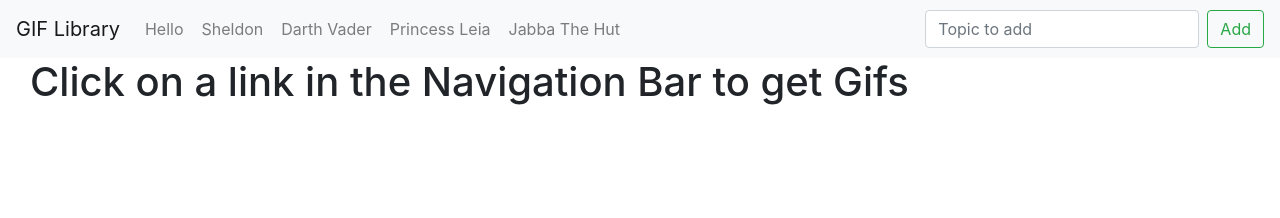
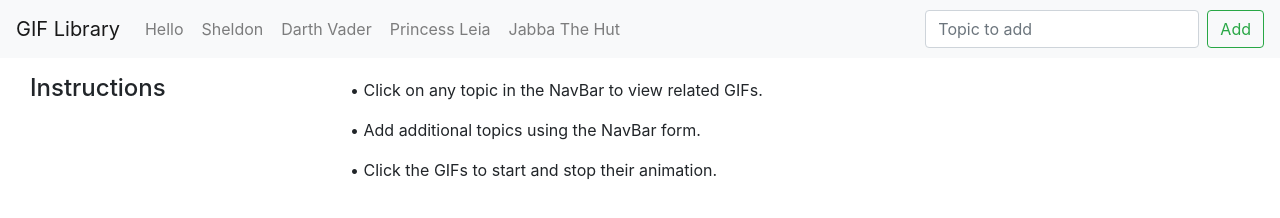
Before and after one commit to ajfranceschi/gif-library, a plain HTML site: page index.html in a window 1280 px wide. Drawn offline with nearby package versions, Linux system fonts and the light colour scheme; no server answers.

Commit message:
added instructions to html and created topics array

```diff
--- a/assets/js/app.js
+++ b/assets/js/app.js
@@ -1,4 +1,4 @@
-
+const topics = ['Star Wars', 'The Big Bang Theory', 'Star Trek', 'The Orville', 'Battlestar Galactica']
 const createQueryURL = (queryItem) => {
     return "https://api.giphy.com/v1/gifs/search?api_key=GKwA57i0nyuYd3slVSsZEWet5HMrfuD3&q=" + queryItem + "&limit=10&offset=0&rating=PG-13&lang=en";
 }
--- a/index.html
+++ b/index.html
@@ -45,9 +45,18 @@
     </div>
 </nav>
     <div class="container-fluid">
-        <div class="row col-12">
+        <div class="row col-12 d-flex align-items-baseline mt-3">
+            <div class="col-3">
+                <h4>Instructions</h4>
+            </div>
+            <div class="col-9">
+                <p class="col-9">• Click on any topic in the NavBar to view related GIFs.</p>
+                <p class="col-9">• Add additional topics using the NavBar form.</p>
+                <p class="col-9">• Click the GIFs to start and stop their animation.</p>
+
+            </div>
+
             <div id="gifContainer" class="col-12">
-                <h1>Click on a link in the Navigation Bar to get Gifs</h1>
             </div>
         </div>
     </div>
```
